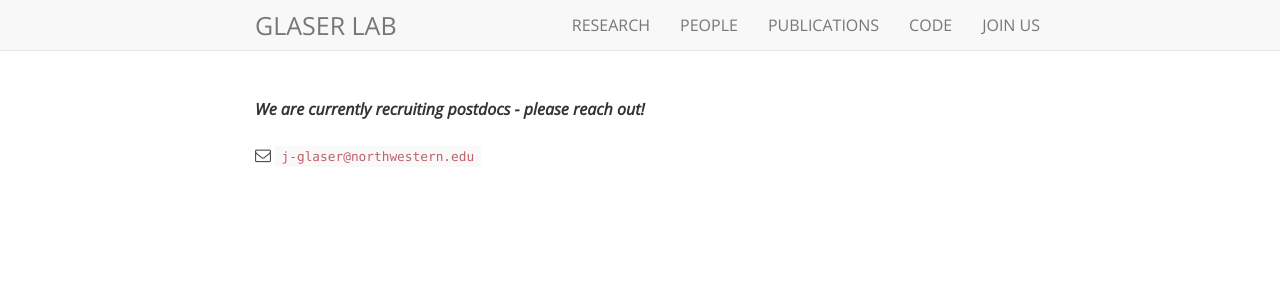
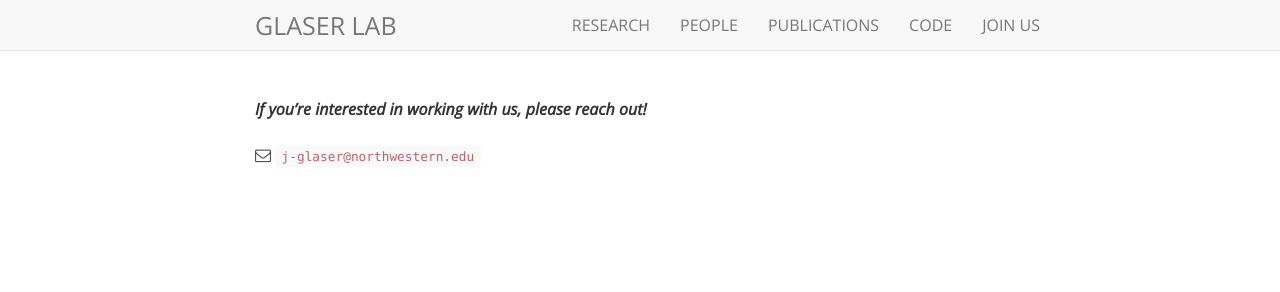
Before and after one commit to glaserlab/glaserlab.github.io, a Jekyll site: the page built from contact.md, in a window 1280 px wide. Shown: the top 292 px of the page. Built offline with Jekyll 4.4.1, drawn with Linux system fonts in a browser that asks for light colours; nearby versions of some CDN libraries; our own code applies the rules of GitHub Pages for plain Markdown files; comment, search, counter and statistics services are not loaded.

Commit message:
Update contact.md

```diff
--- a/contact.md
+++ b/contact.md
@@ -1,4 +1,4 @@
 <!-- ### Openings -->
 
-***We are currently recruiting postdocs - please reach out!*** <br /><br />
+***If you're interested in working with us, please reach out!*** <br /><br />
 <i class="fa fa-envelope-o"></i>  `j-glaser@northwestern.edu`<br>
```
